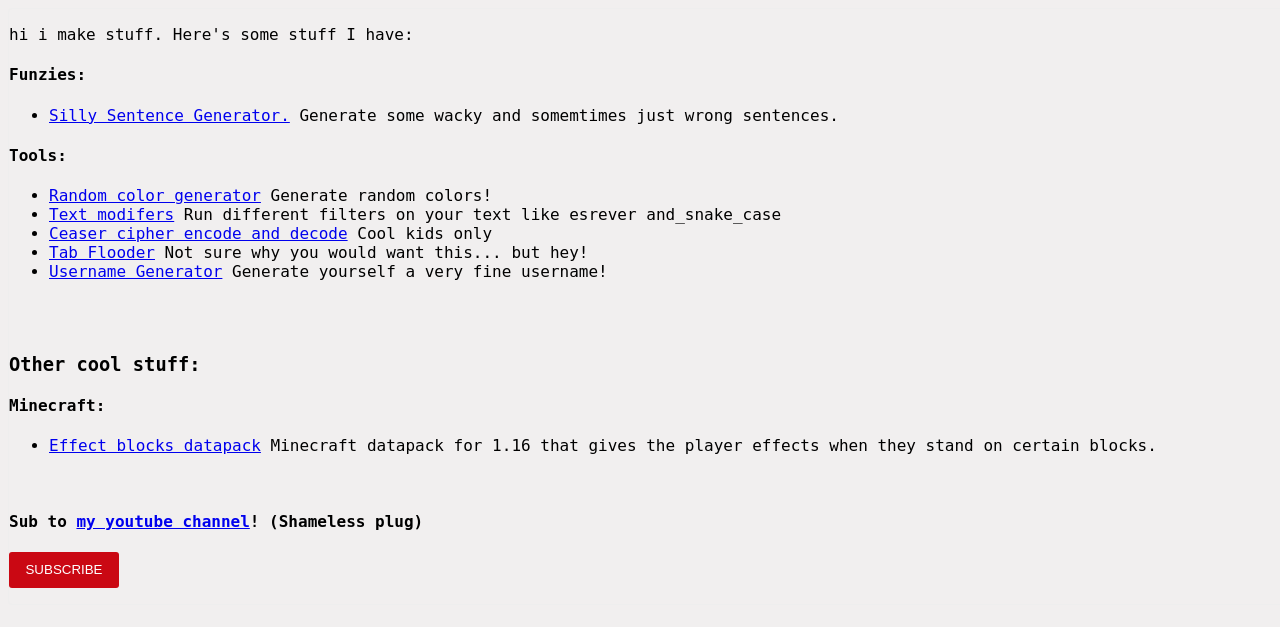
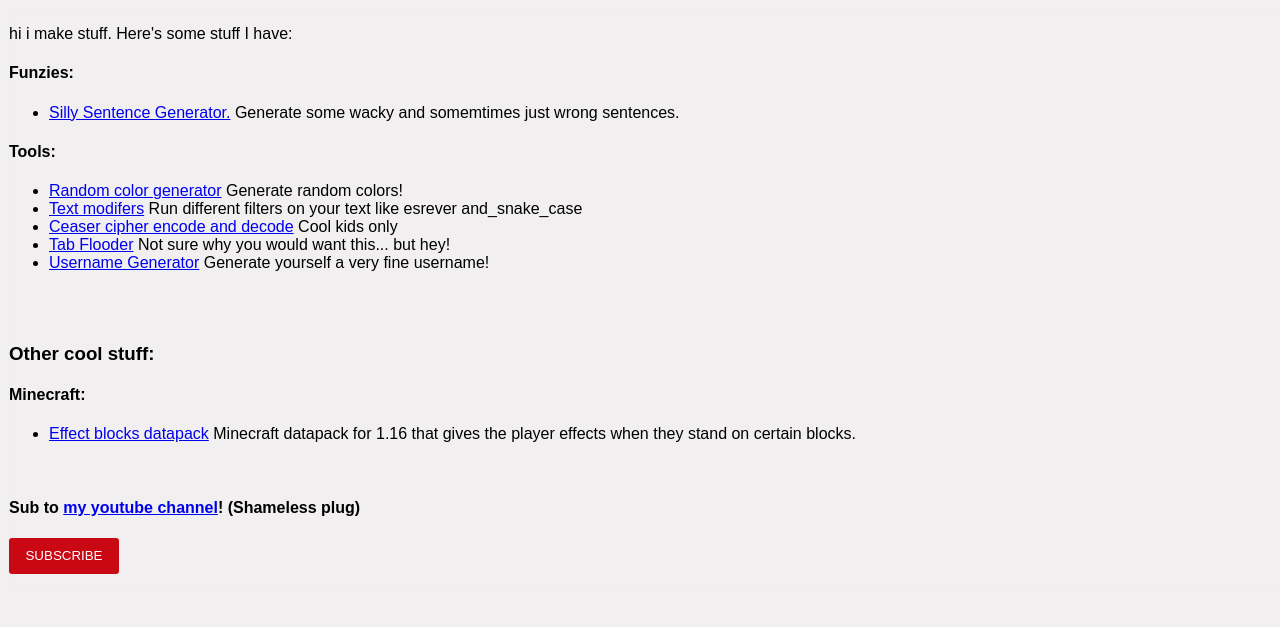
Before and after one commit to pikapower9080/pikapower9080.github.io, a PHP site: page / in a window 1280 px wide. Shown: the top 627 px of the page. Run offline with PHP 8.4, Linux system fonts and the light colour scheme.

Commit message:
Fix fonts?

```diff
--- a/index.html
+++ b/index.html
@@ -13,7 +13,7 @@
     <link rel="icon" href="https://cdn.glitch.com/project-avatar/9deeb30c-8f64-4d6d-9cfe-a7145805e410.png">
     <style>
       body{
-        font-family: 'cutive_monoregular', monospace, sans-serif;
+        font-family: 'nobile-regular', sans-serif;
         border-style: groove;
         border-width: 1px;
         border-radius: 4px;
--- a/style.css
+++ b/style.css
@@ -17,7 +17,7 @@
 body {
   /*background-image: url("assets/background.png"); */
   background-color:rgb(241, 239, 239);
-  font-family: 'nobile-regular', monospace, sans-serif;
+  font-family: 'nobile-regular', sans-serif;
   color: black;
 }
 a:visited{
```
